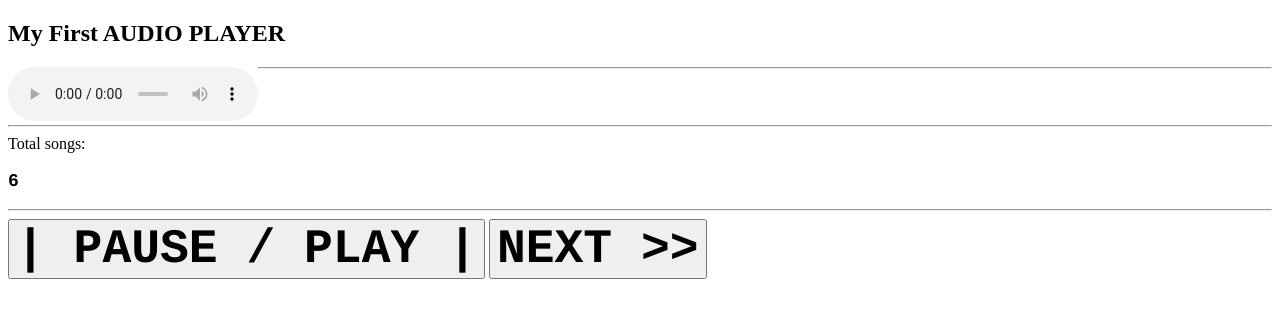
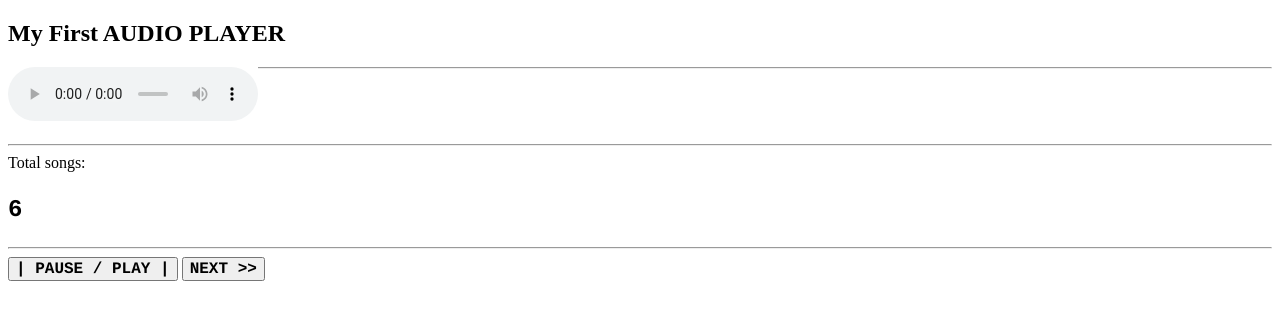
Before and after one commit to fonema/audio_test_01, a plain HTML site: page index.html in a window 1280 px wide. Drawn offline with Linux system fonts and the light colour scheme.

Commit message:
Update css.css

```diff
--- a/css/css.css
+++ b/css/css.css
@@ -10,7 +10,7 @@
 	  button {
 		font-family: courier;
 		text-align: center;
-		font-size: 48px;
+		font-size: 1em;
 		font-weight: bold;
 		padding: 5;
 	  }
@@ -18,7 +18,7 @@
 	  p {
 		font-family: courier;
 		text-align: left;
-		font-size: 18px;
+		font-size: 1.5em;
 		font-weight: bold;
 	  }
 
```
